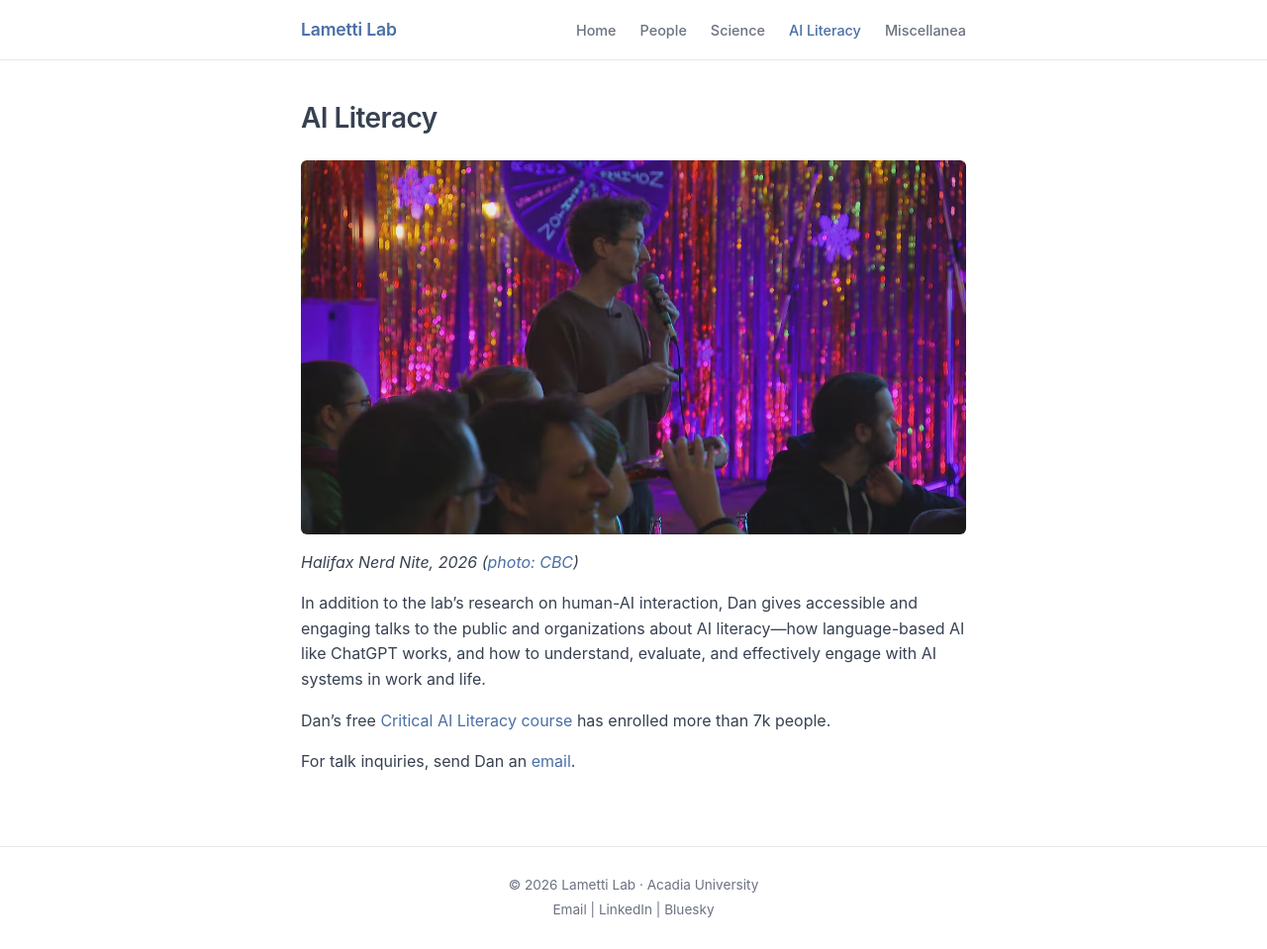
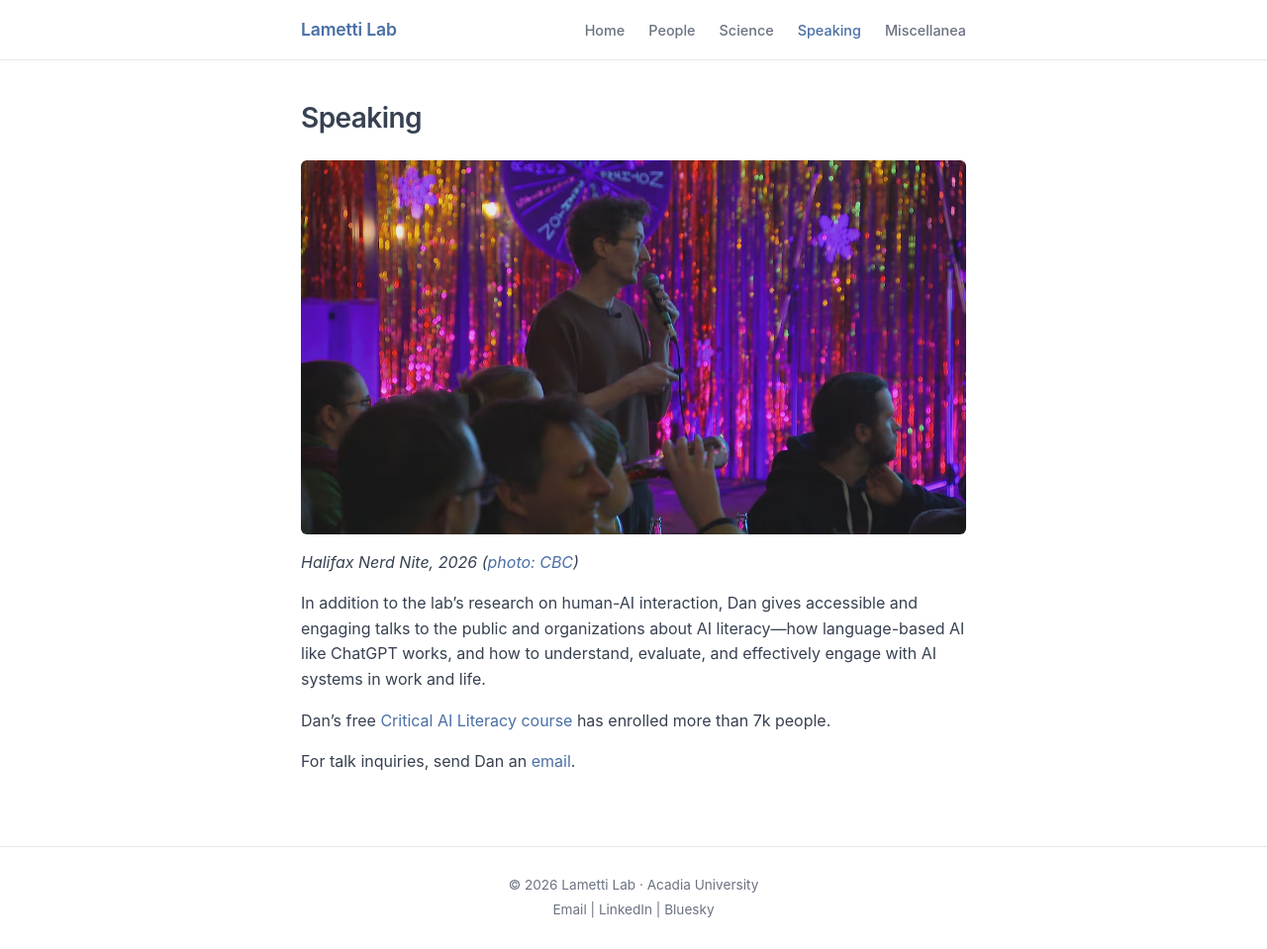
Before and after one commit to drlametti/lamettilab.github.io, a Jekyll site: the page built from speaking.md, in a window 1280 px wide. Shown: the whole page at 99% size. Built offline with Jekyll 4.4.1, drawn with Linux system fonts in a browser that asks for light colours.

Commit message:
Rename AI Literacy page to Speaking
Co-Authored-By: Claude Sonnet 4.6 <noreply@anthropic.com>

```diff
--- a/_config.yml
+++ b/_config.yml
@@ -24,8 +24,8 @@ navigation:
     url: /people/
   - title: Science
     url: /science/
-  - title: AI Literacy
-    url: /ai-literacy/
+  - title: Speaking
+    url: /speaking/
   - title: Miscellanea
     url: /miscellanea/
 
--- a/ai-literacy.md
+++ b/speaking.md
@@ -1,10 +1,10 @@
 ---
 layout: default
-title: AI Literacy
-permalink: /ai-literacy/
+title: Speaking
+permalink: /speaking/
 ---
 
-# AI Literacy
+# Speaking
 
 ![AI Literacy](../assets/images/AI_literacy.jpeg)
 
```
Also changed, not shown: .claude/launch.json (added), 2 other files.
